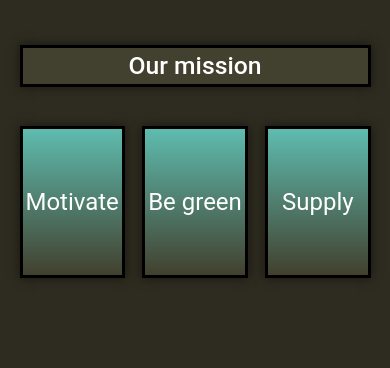
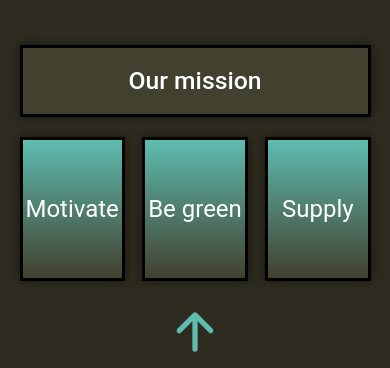
Before and after one commit to SantiagoOlivetto/Holive, a website: page index.html in a window 390 px wide. Shown: the part 708-1076 px from the top of the page. Drawn offline with nearby package versions, Linux system fonts and the light colour scheme.

Commit message:
MainStage index + arrow store fix

```diff
--- a/index.html
+++ b/index.html
@@ -90,9 +90,9 @@
         <section class="mainStage1">
             <h2 class="bannerMission mb-sm-4 titleBackground boxShadow borderColor">Our mission</h2>
 
-            <p class="interactiveText1 borderColor h-50">Motivate</p>
-            <p class="interactiveText2 borderColor h-50">Be green</p>
-            <p class="interactiveText3 borderColor h-50">Supply</p>
+            <p class="interactiveText1 borderColor">Motivate</p>
+            <p class="interactiveText2 borderColor">Be green</p>
+            <p class="interactiveText3 borderColor">Supply</p>
 
         </section>
        </div>
--- a/sass/_Store.scss
+++ b/sass/_Store.scss
@@ -14,7 +14,6 @@ h2.banner {
     @include centerBox;
     align-self: center;
     padding-bottom: 5%;
-    margin: 0% 47% 0% 47%;
     font-size: 350%;
     color: $key_word;
     transition: 1s;
@@ -23,5 +22,4 @@ h2.banner {
 .arrowUp1:hover {
     color: $primary_color;
     }
-
 /* Store end */
--- a/sass/_index.scss
+++ b/sass/_index.scss
@@ -48,14 +48,14 @@ div.mainHome {
 section.mainStage1 {
     display: grid;
     grid-template-columns: repeat(3, 1fr);
-    grid-template-rows: 50% 300%;
+    grid-template-rows: 5rem 20rem;
     grid-template-areas:
        "banner banner banner"
        "text1 text2 text3"
        ;
    text-align: center;
-   padding: 0% 5% 15% 5%;
-   row-gap: 30%;
+   padding: 0% 5% 5% 5%;
+   row-gap: 5%;
    column-gap: 5%;
    padding-top: 8%;
 
@@ -74,6 +74,12 @@ section.mainStage1 {
             box-shadow: 0 0 10px rgba(0, 0, 0, 0.5);
             grid-area: text + $i;
         }
+    }
+}
+
+@media screen and (max-width: 600px) {
+    section.mainStage1 {
+        grid-template-rows: 5rem 10rem;
     }
 }
 
@@ -104,10 +110,4 @@ section.mainStage1 {
        }
 }
 
-@media screen and (max-width:767px) {
-    .arrowUp {
-        padding-top: 40%;
-    }
-}
-
 /* Home end */
```
Also changed, not shown: stylesheets/newStyleSass.css.
